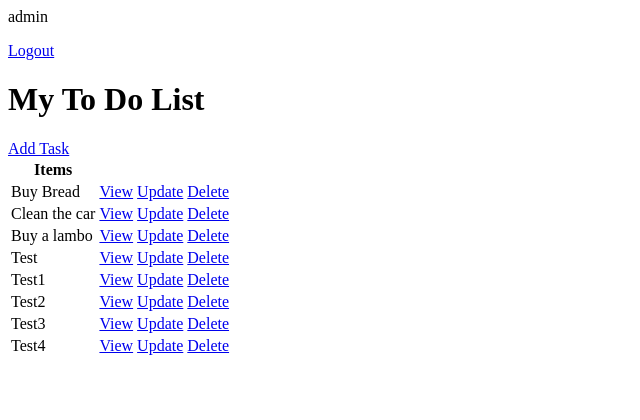
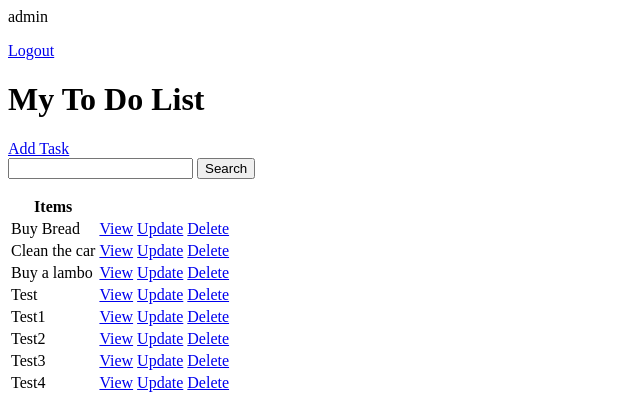
Before and after one commit to titusserban/to_do_list_app, a Django app: page / in a window 1280 px wide. Shown: the top 420 px of the page, without its empty margins (0-640 px from the left). Run offline with Django 3.2, Linux system fonts and the light colour scheme; a user stored in the database is signed in; data comes from the database, SQL or seed files in the repository; both versions use the stored data as it was after the commit.

Commit message:
Search box added

```diff
--- a/todo_list/base/templates/base/task_list.html
+++ b/todo_list/base/templates/base/task_list.html
@@ -7,6 +7,10 @@
 
 <h1>My To Do List</h1>
 <a href="{% url 'task-create' %}">Add Task</a>
+<form method="GET">
+  <input type="text" name="search-area" value="{{search_input}}" />
+  <input type="submit" value="Search" />
+</form>
 
 <table>
   <tr>
--- a/todo_list/base/views.py
+++ b/todo_list/base/views.py
@@ -15,7 +15,16 @@ class TaskList(LoginRequiredMixin, ListView):
         context = super().get_context_data(**kwargs)
         context['tasks'] = context['tasks'].filter(user=self.request.user)
         context['count'] = context['tasks'].filter(complete=False).count()
+
+        search_input = self.request.GET.get('search-area') or ''
+        if search_input:
+            context['tasks'] = context['tasks'].filter(title__icontains=search_input)
+
+        context['search_input'] = search_input
+
         return context
+
+
 
 
 class TaskDetail(LoginRequiredMixin, DetailView):
```
Also changed, not shown: todo_list/db.sqlite3.
